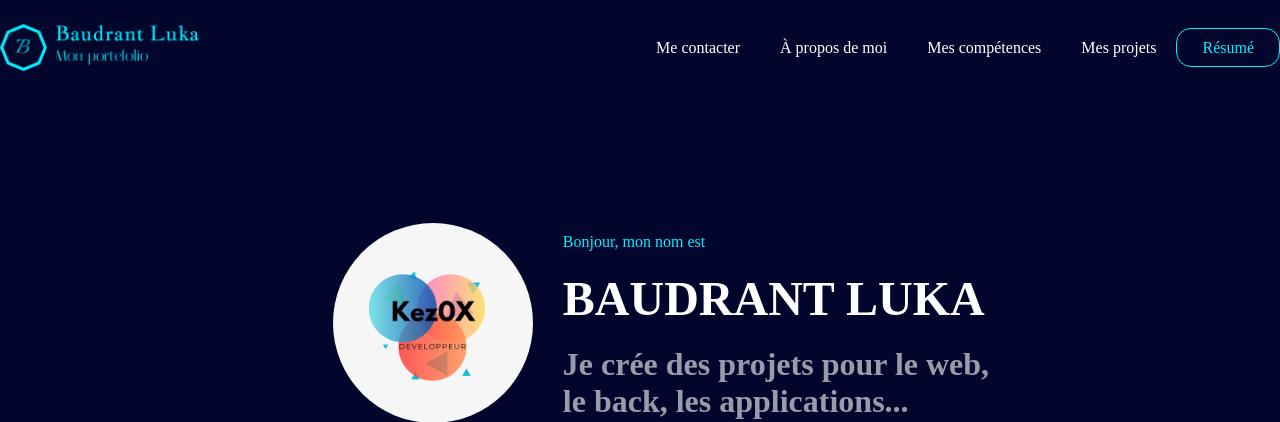
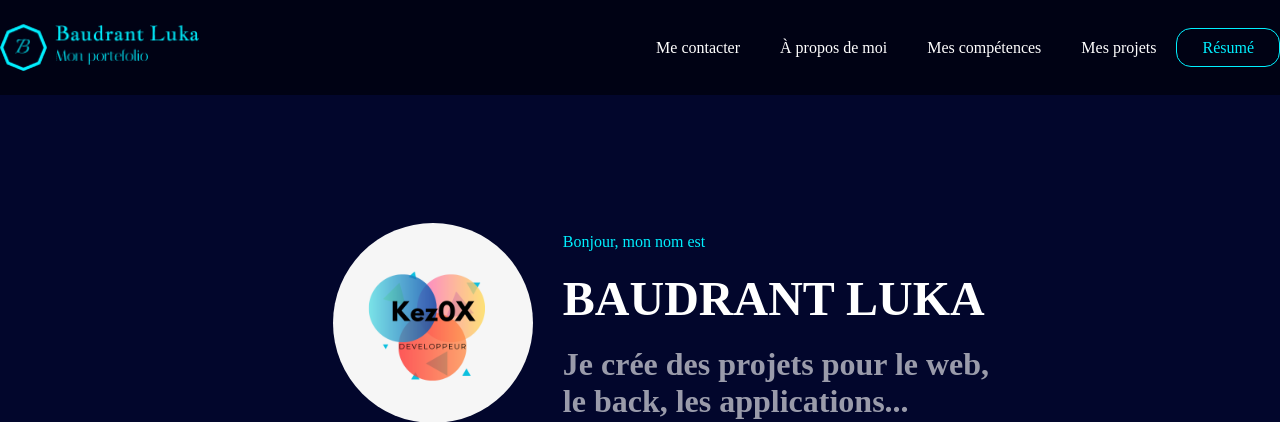
Before and after one commit to Kez0X/Portefolio, a Flask app: page / in a window 1280 px wide. Shown: the top 422 px of the page. Run offline with Flask 3, Linux system fonts and the light colour scheme; some web fonts are replaced.

Commit message:
feat : foot

```diff
--- a/PORTEFOLIO/static/style/index.css
+++ b/PORTEFOLIO/static/style/index.css
@@ -21,7 +21,7 @@ body {
     padding-top : 20px;
     padding-bottom: 20px;
     z-index : 996;
-    background-color: #02062C;
+    background-color: #000214;
 }
 
 .menu-container{
--- a/PORTEFOLIO/templates/index.html
+++ b/PORTEFOLIO/templates/index.html
@@ -39,7 +39,7 @@
                 <li><a href="#home">À propos de moi</a></li>
                 <li><a href="#skills">Mes compétences</a></li>
                 <li><a href="#projects">Mes projets</a></li>
-                <li><a id="resume" href="#resume">Résumé</a></li>
+                <li><a id="resume" href="#home">Résumé</a></li>
             </ul>
         </div>
     </div>
```
